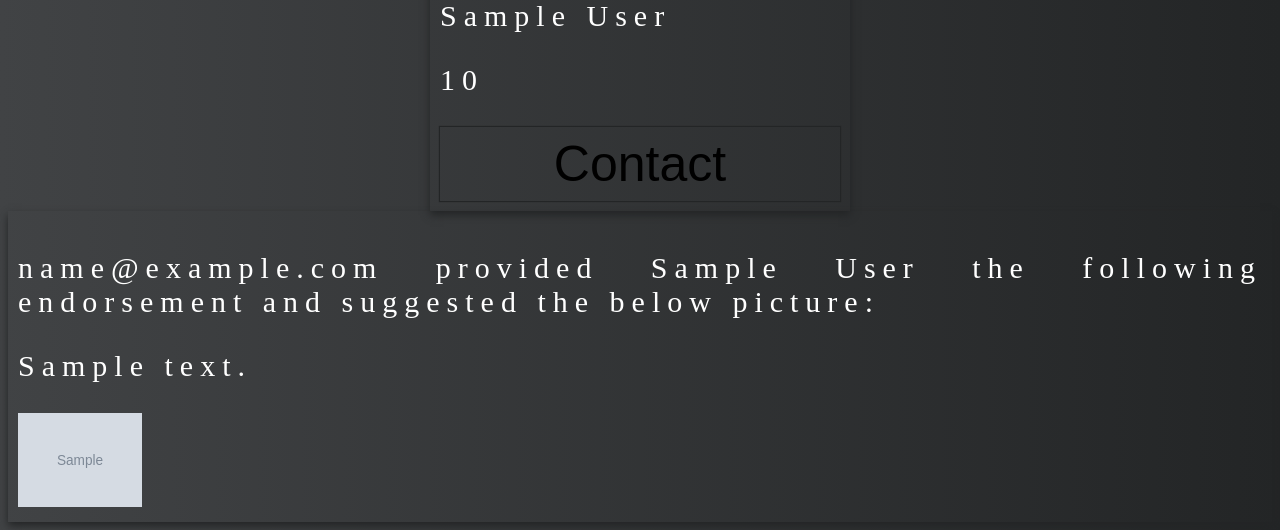
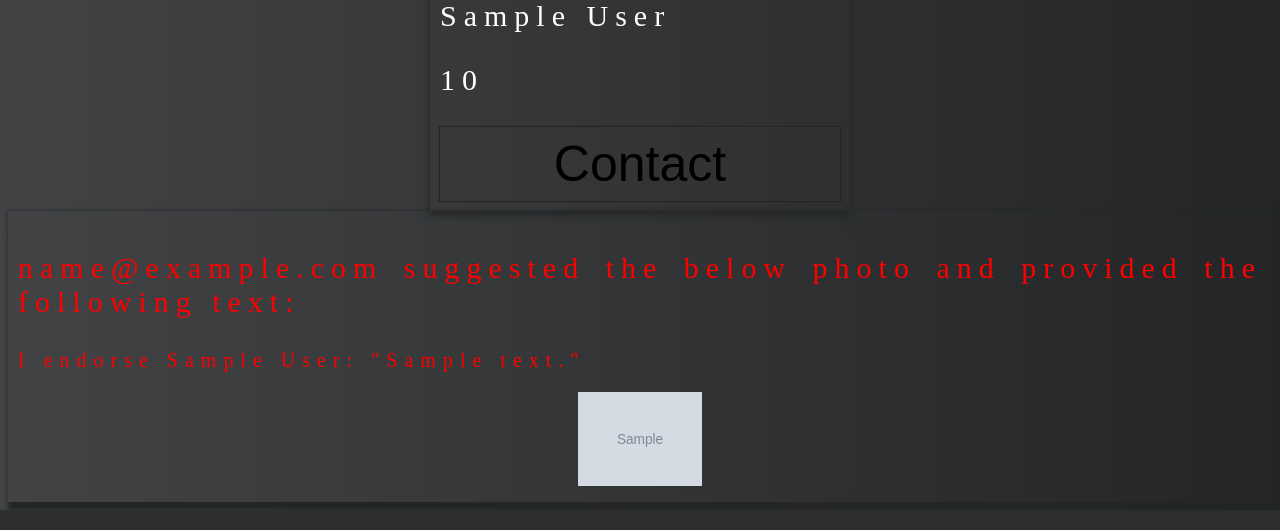
Before and after one commit to ALDENCO/EndorseApp, a Flask app: page /profile in a window 1280 px wide. Shown: the part 780-1310 px from the top of the page. Run offline with Flask 2, Linux system fonts and the light colour scheme; tables that the repository leaves empty hold one stand-in row (values such as "Sample post"); grey boxes marked "Sample" are stand-in pictures.

Commit message:
10.27 10:35PM profile p tags in different classes with diff fonts

```diff
--- a/static/styles.css
+++ b/static/styles.css
@@ -4,10 +4,13 @@ background: -webkit-linear-gradient(to right, #414345, #232526);  /* Chrome 10-2
 background: linear-gradient(to right, #414345, #232526); /* W3C, IE 10+/ Edge, Firefox 16+, Chrome 26+, Opera 12+, Safari 7+ */
 
     font-family: Simplifica;
+}
 
+img {
+    text-align: center;
+}
 
-}
-img {
+img.logo {
     text-align: center;
 }
 
@@ -110,16 +113,30 @@ p {
     display: block;
     margin-top: 0px;
     margin-bottom: 0px;
-    box-shadow: 0 4px 8px 0 #232526;
+    box-shadow: 4px 4px 4px 4px #232526;
     max-width: 100%;
     margin-left:auto;
     margin-right: auto;
     padding: 10px;
     text-align: justify;
-    font-size: 20px;
+    font-size: 25px;
     font-family: Simplifica;
     letter-spacing: 7px;
 }
+
+.card2 p {
+    color: red;
+}
+.card2 p.quote {
+    color: red;
+    font-size: 20px;
+    font-family:Cavorting;
+}
+
+.img2 {
+    text-align:center;
+}
+
 
 .icon-bar {
     width: 100px; /* Set a specific width */
--- a/templates/profile.html
+++ b/templates/profile.html
@@ -23,9 +23,11 @@
 {% for user in users %}
 {% for advocate in advocates %}
 <div class = "card2">
-  <p> {{advocate.email}} provided {{user.first_name}} {{user.last_name}} the following endorsement and suggested the below picture:</p>
-<p> {{advocate.endorsement_text}}</p>
-<img src="{{advocate.picture_url}}" style="width:10%">
+  <p> {{advocate.email}} suggested the below photo and provided the following text:</p>
+<p class="quote"> I endorse {{user.first_name}} {{user.last_name}}: "{{advocate.endorsement_text}}"</p>
+  <div class ="img2">
+    <img src="{{advocate.picture_url}}" style="width:10%">
+  </div>
 </div>
 {% endfor %}
 {% endfor %}
```
